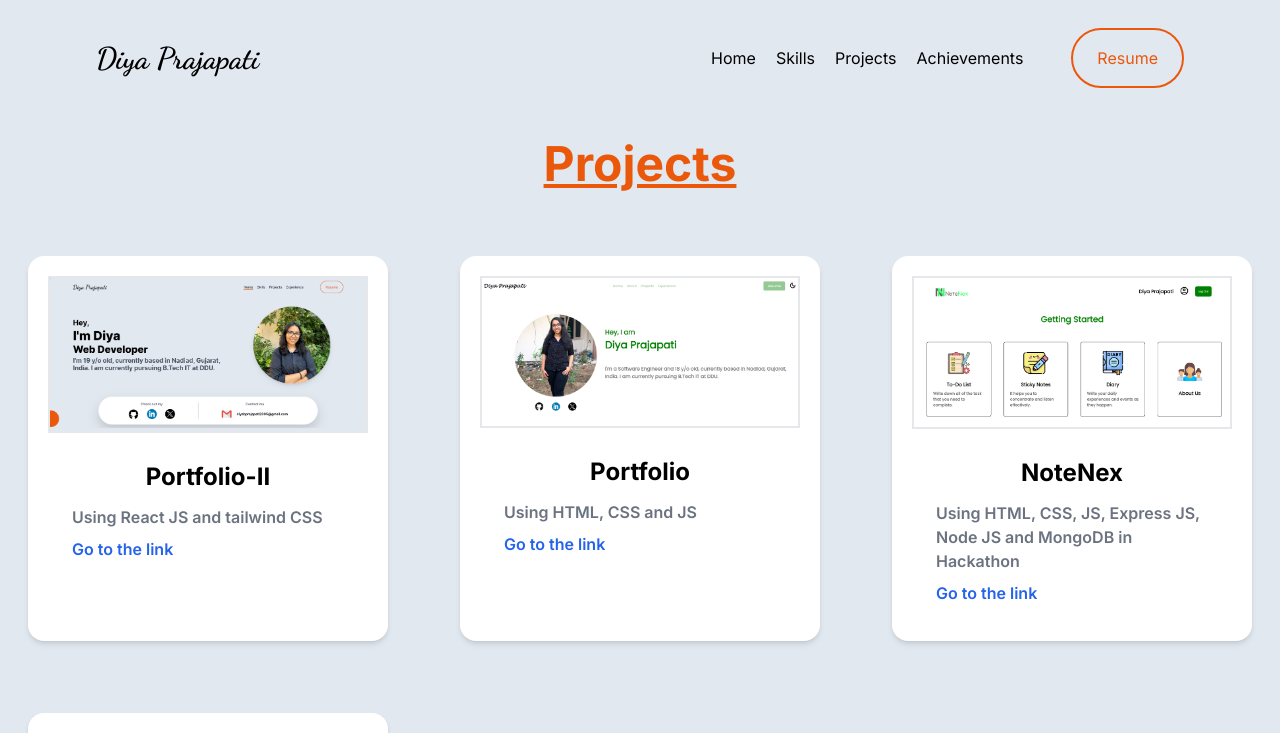
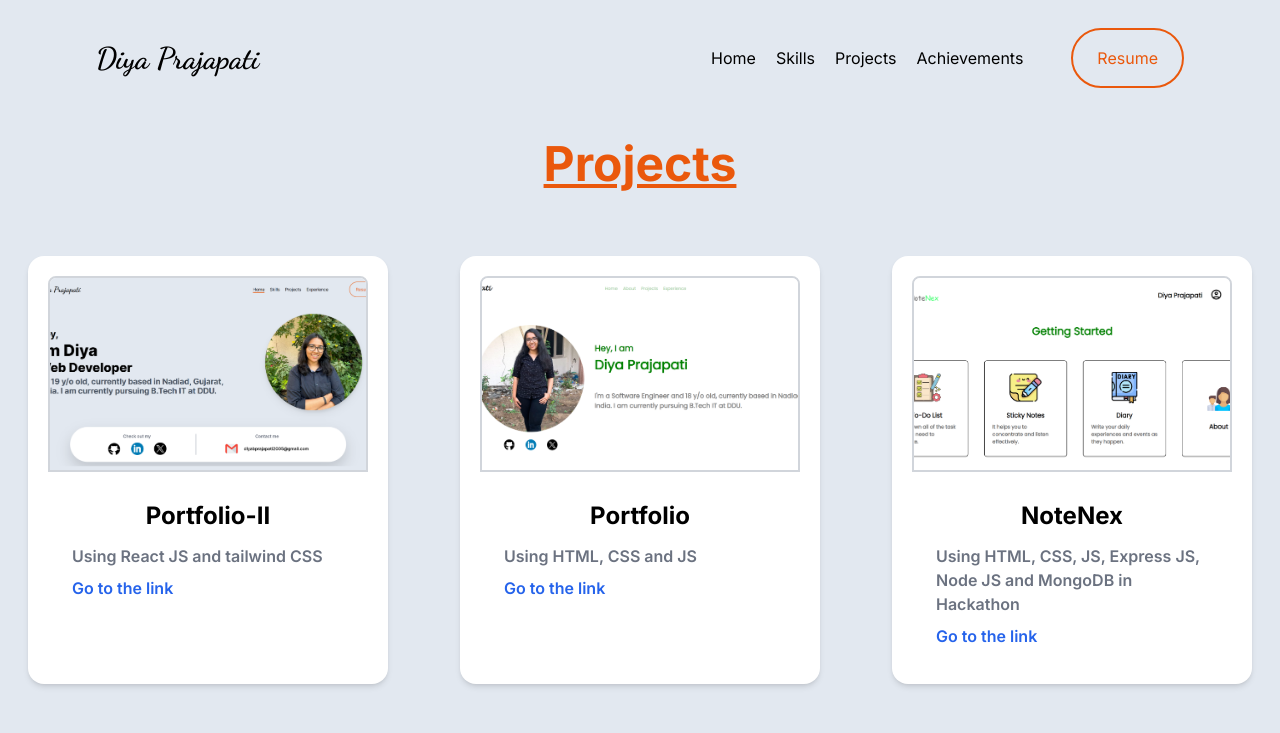
Before and after one commit to diyaprajapati/Portfolio, a React (Vite) app: page /project in a window 1280 px wide. Shown: the top 733 px of the page. Built offline with nearby package versions, Linux system fonts and the light colour scheme.

Commit message:
modify css

```diff
--- a/src/projects/Project.jsx
+++ b/src/projects/Project.jsx
@@ -7,8 +7,8 @@ export default function Project(props) {
   return (
         <div className='bg-white rounded-2xl shadow-md p-5 m-7 hover:scale-105 hover:transition-all hover:ease-in-out duration-200'>
             {/* image */}
-            <div>
-                <img src={image} width={500} atl={title} className=' w-2/4rounded-t-lg border-[2px]'></img>
+            <div className='flex justify-center overflow-hidden rounded-t-lg border-2 border-gray-300'>
+                <img src={image} width={500} atl={title} className='w-full h-48 object-cover'></img>
             </div>
 
             {/* other info like name, links etc */}
```
